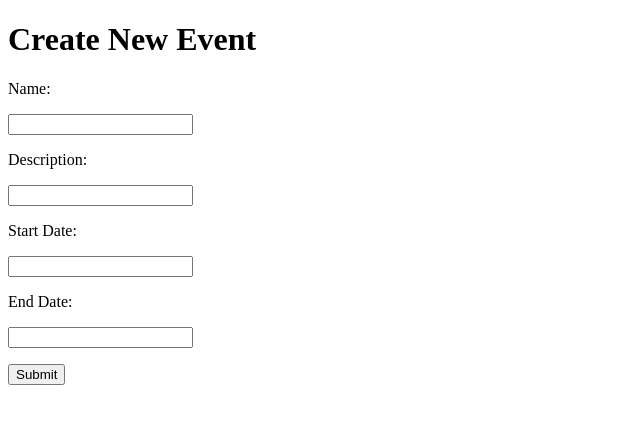
After one commit to PrincetonResInDe/whenisgood, a Flask app: template templates/create.html in a window 1280 px wide. The commit adds this page. Shown: the top 424 px of the page, without its empty margins (0-640 px from the left). Run offline with Flask 2, Linux system fonts and the light colour scheme; the template is opened without the code that fills it, so the values that code supplies are empty.

Commit message:
create and view your events

```diff
--- a/app.py
+++ b/app.py
@@ -30,33 +30,45 @@ def index():
         return redirect(url_for("login"))
     db_cursor.callproc("getEvents", (session["netID"],))
     for result in db_cursor.stored_results():
-        for column in result.description:
-            print(column[0])
-        for row in result.fetchall():
-            print(row)
-    return "render template for events list here"
+        events = result
+        #print(type(result.description))
+        #print(type(result.fetchall()))
+        #for column in result.description:
+        #    print(column[0])
+        #for row in result.fetchall():
+        #    print(row)
+    return render_template("index.html", name=session["name"], events=events)
 
-@app.route("/event")
-def event():
-    session["eventID"] = request.args.get("id")
+@app.route("/event/<uuid>")
+def event(uuid):
+    session["eventUUID"] = request.view_args["uuid"]
     if "netID" not in session:
         return redirect(url_for("login"))
-    eventID = session.pop("eventID", None)
+    eventID = session.pop("eventUUID", None)
     if not eventID:
         return redirect(url_for("index"))
-    return "eventID: {}".format(eventID)
+    return "eventUUID: {}".format(eventID)
 
-@app.route("/create") # methods = ["GET", "POST"]
+@app.route("/create", methods = ["GET", "POST"])
 def create():
     if "netID" not in session:
         return redirect(url_for("login"))
-    # db_cursor.callproc("addEvent", ...)
-    return "event creation page"
+    if request.method == "POST":
+        name = request.form.get("name")
+        description = request.form.get("description")
+        startDate = request.form.get("startDate")
+        endDate = request.form.get("endDate")
+        db_cursor.callproc("addEvent", (session["netID"], name,
+                description, startDate, endDate))
+        db.commit()
+        return redirect(url_for("index"))
+    return render_template("create.html")
 
 @app.route("/results")
 def results():
     if "netID" not in session:
         return redirect(url_for("login"))
+    return "results"
 
 @app.route("/api")
 def api():
--- /dev/null
+++ b/templates/create.html
@@ -0,0 +1,20 @@
+<!DOCTYPE html>
+<html>
+    <head>
+        <title>WhenIsGood</title>
+    </head>
+    <body>
+        <h1>Create New Event</h1>
+        <form action="/create" method="POST">
+            <p>Name:</p>
+            <p><input type="text" name="name" /></p>
+            <p>Description:</p>
+            <p><input type="text" name="description" /></p>
+            <p>Start Date:</p>
+            <p><input type="text" name="startDate" /></p>
+            <p>End Date:</p>
+            <p><input type="text" name="endDate" /></p>
+            <p><input type="submit" value="Submit" /></p>
+        </form>
+    </body>
+</html>
```
Also changed, not shown: templates/events.html (deleted, +0 -17 lines), templates/index.html (+12 -2 lines).
